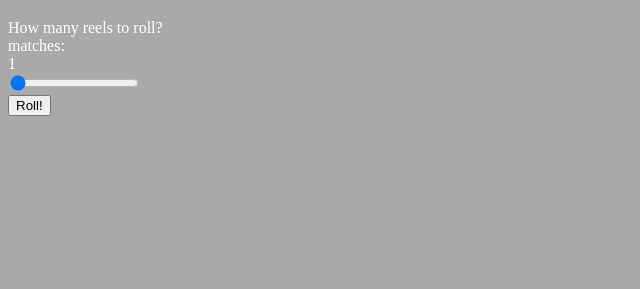
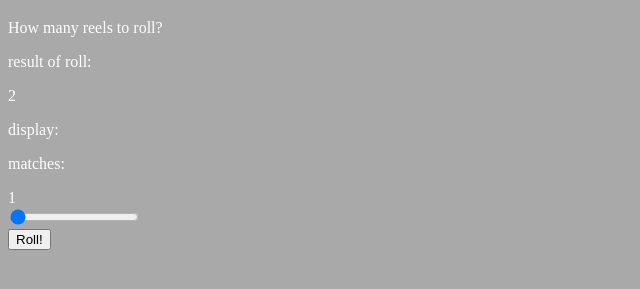
Before and after one commit to QCLectic/OutgunnedJackpot, a plain HTML site: page index.html in a window 1280 px wide. Both pictures are taken after a click on the button "Roll!". Shown: the part 61-350 px from the top of the page, without its empty margins (0-640 px from the left). Drawn offline with Linux system fonts and the light colour scheme.

Commit message:
got single die to roll, now need to use slider to make multiple die rolls, store them, then display them in the display area.

```diff
--- a/index.html
+++ b/index.html
@@ -13,14 +13,19 @@
     <div class="reels">
         <!-- display box with number of reels
         2nd smaller row displaying grouped matches by number of matches -->
-        matches:
+        <p>result of roll:</p>
+        <div id="rollResult"></div>
+        <p>display:</p>
+        <div class="rollDisplay"></div>
+        <p>matches:</p>
+        <div class="rollMatch"></div>
     </div>
-    <div class="slidecontainer">
+    <div class="slideContainer">
         <div id="range_output"><p></p></div>
         <input type="range" min="1" max="9" value="1" class="slider" id="myRange">
         <!-- display range number here -->
       </div>
-    <button>Roll!</button>
+    <button id="rollDiceButton">Roll!</button>
     <script src="scripts/main.js"></script>
 </body>
 </html>
--- a/scripts/main.js
+++ b/scripts/main.js
@@ -5,4 +5,20 @@ output.innerHTML = slider.value; // Display the default slider value
 // Update the current slider value (each time you drag the slider handle)
 slider.oninput = function() {
   output.innerHTML = this.value;
-}
+};
+
+const getRandomNumber= (min,max)=> {
+    return Math.floor(Math.random() * (max - min + 1))+ min;
+};
+
+const rollDie= ()=> getRandomNumber(1,6);
+
+document.getElementById("rollDiceButton").addEventListener("click", function(){
+    const reel= rollDie();
+    let reelResult= reel;
+    document.getElementById("rollResult").innerHTML= '<p>'+ reelResult +'</p>';
+});
+
+function rollDiceButton(){
+    return
+};
```
